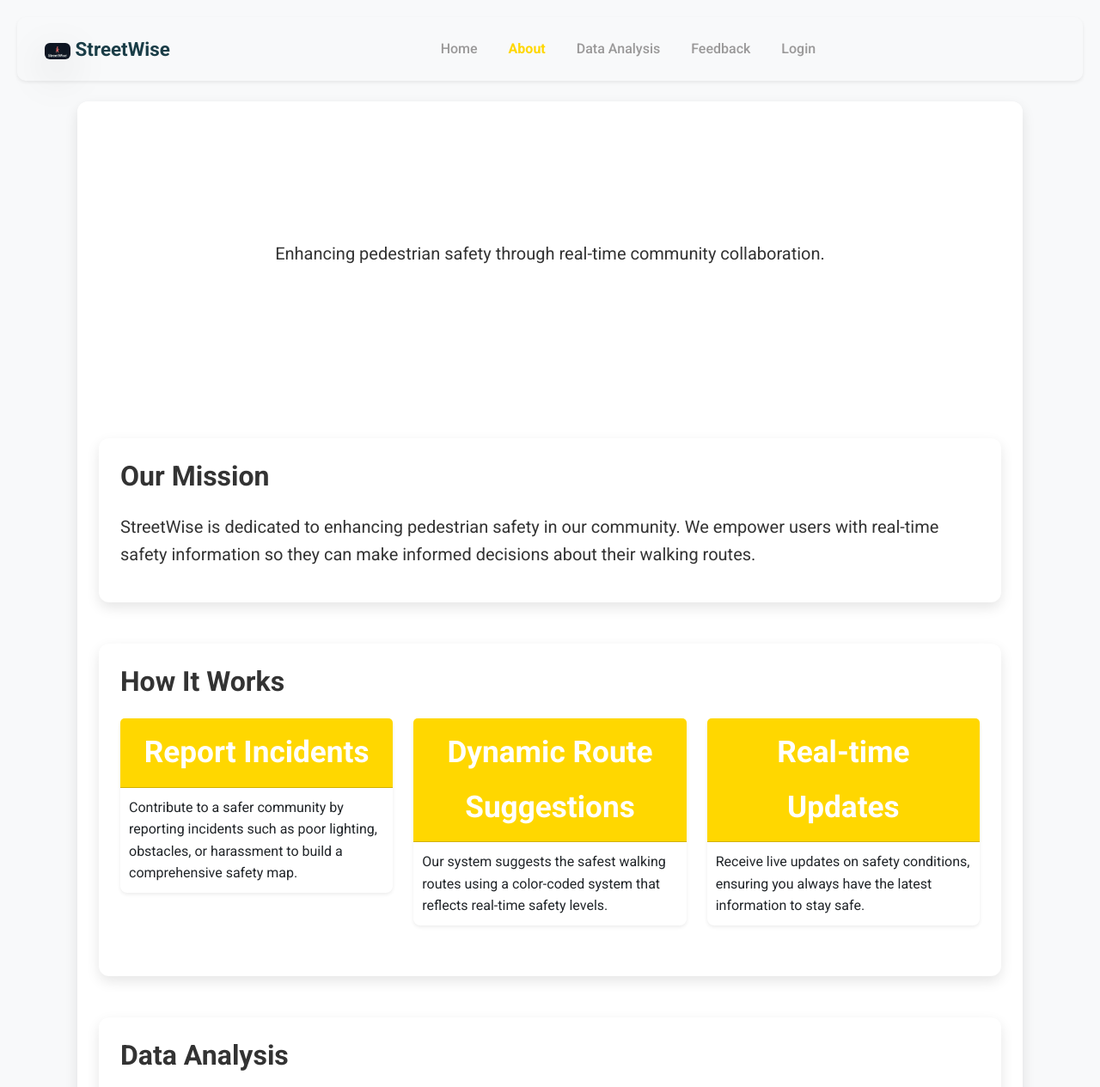
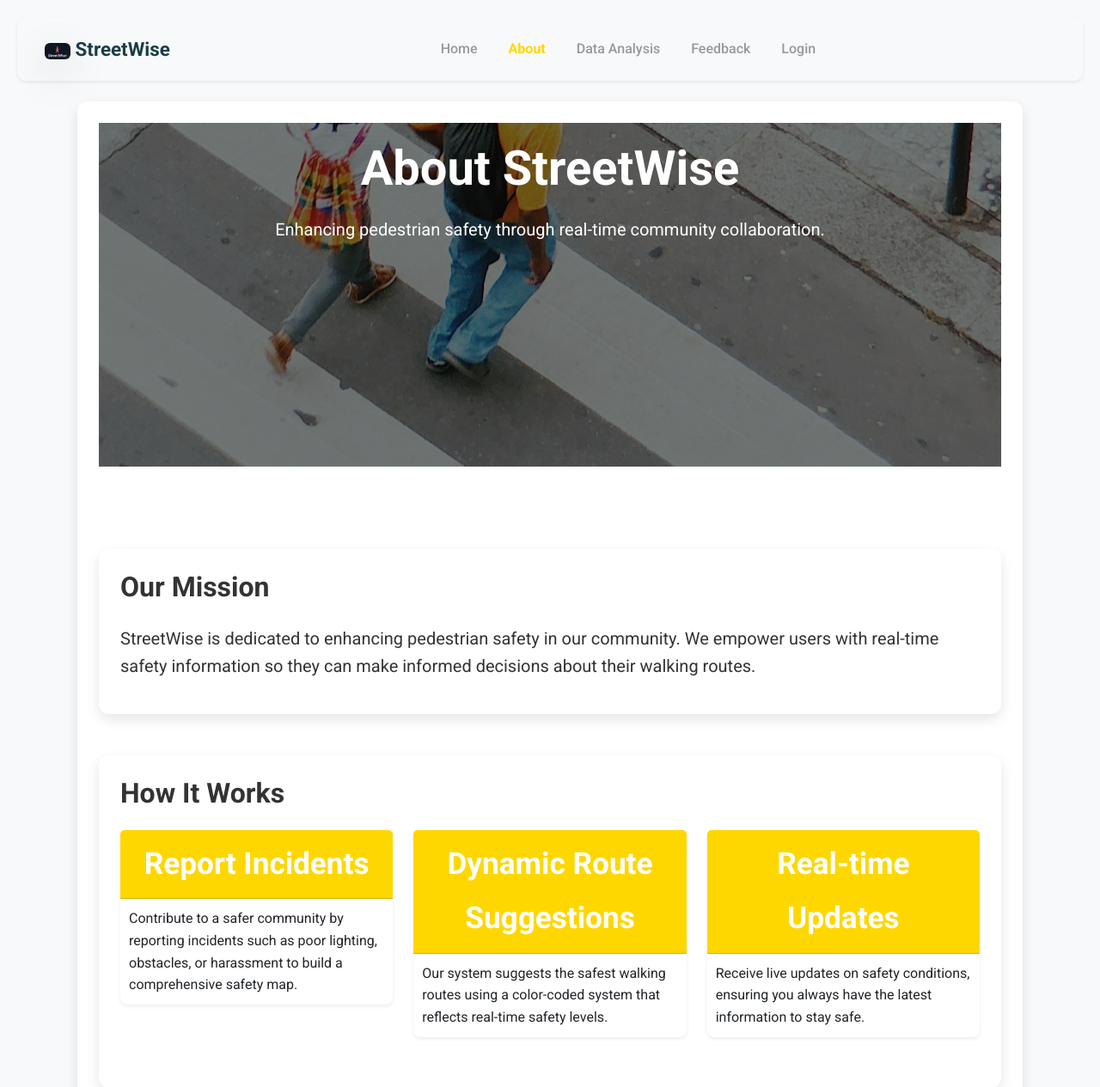
Before and after one commit to Marieid/StreetWise-Project, a Django app: page /info/ in a window 1280 px wide. Shown: the top 1265 px of the page at 86% size. Run offline with Django 3.2, Linux system fonts and the light colour scheme; parts of the project's set-up code (start-up, migrations or seed data) failed here and were passed over.

Commit message:
changed banners

```diff
--- a/StreetWise-Web/main/static/main/style.css
+++ b/StreetWise-Web/main/static/main/style.css
@@ -215,6 +215,7 @@ p {
 }
 #imgg{
     height: 800px;
+    margin-top: 10%;
 }
 /* Reusable large image class */
 .large-feature-img {
@@ -244,12 +245,30 @@ footer a:hover {
     text-decoration: underline;
 }
 
+textarea{
+    resize: vertical;
+    border: 1px solid gold;
+    width: 90%;
+}
+
 /* Hero Section */
 .hero-section {
     position: relative;
-    background: url("/static/main/images/SWMain.jpg") no-repeat center center;
-    padding: 5rem 0;
+    background-size: cover;
+    height: 50vh;
+    margin: 0;
+    padding: 0;
     animation: fadeIn 1.5s ease-in-out;
+}
+
+#hero-index{
+    background: url("/static/main/images/map.jpg") no-repeat center center;
+}
+#hero-about{
+    background: url("/static/main/images/pedestrians.jpg") no-repeat center center;
+}
+#hero-data{
+    background: url("/static/main/images/data.jpg") no-repeat center center;
 }
 
 .hero-overlay {
@@ -258,13 +277,16 @@ footer a:hover {
     left: 0;
     width: 100%;
     height: 100%;
-    background: rgba(0, 0, 0, 0.5);
+    background: rgba(0, 0, 0, 0.5); /* Add a semi-transparent overlay */
+    z-index: 1; /* Ensure it appears above the background image */
 }
 
 .hero-content {
     position: relative;
-    z-index: 2;
+    z-index: 2; /* Ensure the content appears above the overlay */
     animation: slideIn 1.5s ease-in-out;
+    padding: 20px;
+    color: #fff; /* Ensure text is readable */
 }
 
 /* Larger profile card */
--- a/StreetWise-Web/main/templates/main/data_analysis.html
+++ b/StreetWise-Web/main/templates/main/data_analysis.html
@@ -1,5 +1,7 @@
 {% extends "main/base.html" %} {% load static %} {% block content %}
-<header class="py-5 text-center">
+<header class="hero-section position-relative text-center" id="hero-data">
+  <div class="hero-overlay"></div>
+  <div class="hero-content text-white position-relative">
     <h1 class="display-4 fw-bold">
       StreetWise <span class="text-primary">Data</span> Analysis
     </h1>
@@ -7,6 +9,7 @@
       Visualizing community-driven safety data to understand and improve
       pedestrian safety.
     </p>
+  </div>
 </header>
 
 <main class="py-4">
--- a/StreetWise-Web/main/templates/main/info.html
+++ b/StreetWise-Web/main/templates/main/info.html
@@ -1,12 +1,15 @@
-{% extends "main/base.html" %}
-{% load static %}
-{% block content %}
+{% extends "main/base.html" %} {% load static %} {% block content %}
 <!-- Hero Section -->
-<header class="py-5 text-center">
-  <h1 class="display-4 fw-bold">About <span class="text-primary">StreetWise</span></h1>
-  <p class="lead">
-    Enhancing pedestrian safety through real-time community collaboration.
-  </p>
+<header class="hero-section position-relative text-center" id="hero-about">
+  <div class="hero-overlay"></div>
+  <div class="hero-content text-white position-relative">
+    <h1 class="display-4 fw-bold">
+      About <span class="text-primary">StreetWise</span>
+    </h1>
+    <p class="lead">
+      Enhancing pedestrian safety through real-time community collaboration.
+    </p>
+  </div>
 </header>
 
 <main class="py-5">
@@ -15,8 +18,8 @@
     <h2 class="mb-4">Our Mission</h2>
     <p class="lead">
       StreetWise is dedicated to enhancing pedestrian safety in our community.
-      We empower users with real-time safety information so they can make informed
-      decisions about their walking routes.
+      We empower users with real-time safety information so they can make
+      informed decisions about their walking routes.
     </p>
   </section>
 
@@ -30,8 +33,9 @@
           <div class="card-header">Report Incidents</div>
           <div class="card-body">
             <p class="card-text">
-              Contribute to a safer community by reporting incidents such as poor lighting,
-              obstacles, or harassment to build a comprehensive safety map.
+              Contribute to a safer community by reporting incidents such as
+              poor lighting, obstacles, or harassment to build a comprehensive
+              safety map.
             </p>
           </div>
         </div>
@@ -42,8 +46,8 @@
           <div class="card-header">Dynamic Route Suggestions</div>
           <div class="card-body">
             <p class="card-text">
-              Our system suggests the safest walking routes using a color-coded system
-              that reflects real-time safety levels.
+              Our system suggests the safest walking routes using a color-coded
+              system that reflects real-time safety levels.
             </p>
           </div>
         </div>
@@ -54,8 +58,8 @@
           <div class="card-header">Real-time Updates</div>
           <div class="card-body">
             <p class="card-text">
-              Receive live updates on safety conditions, ensuring you always have the latest
-              information to stay safe.
+              Receive live updates on safety conditions, ensuring you always
+              have the latest information to stay safe.
             </p>
           </div>
         </div>
@@ -67,15 +71,16 @@
   <section class="container my-5">
     <h2 class="mb-4">Data Analysis</h2>
     <p class="mb-4">
-      Our data analysis tools provide valuable insights into pedestrian safety trends and
-      patterns. Explore key charts and trends below:
+      Our data analysis tools provide valuable insights into pedestrian safety
+      trends and patterns. Explore key charts and trends below:
     </p>
     <!-- Incident Type Distribution -->
     <div class="card mb-4 shadow-sm">
       <div class="card-header">Incident Type Distribution</div>
       <div class="card-body">
         <p class="card-text">
-          View the distribution of incident types reported by users to identify the most common safety issues.
+          View the distribution of incident types reported by users to identify
+          the most common safety issues.
         </p>
       </div>
     </div>
@@ -84,7 +89,8 @@
       <div class="card-header">Incident Trends Over Time</div>
       <div class="card-body">
         <p class="card-text">
-          See the number of incidents reported over the past 30 days and track emerging trends.
+          See the number of incidents reported over the past 30 days and track
+          emerging trends.
         </p>
       </div>
     </div>
@@ -93,7 +99,8 @@
       <div class="card-header">Incident Heatmap</div>
       <div class="card-body">
         <p class="card-text">
-          Visualize incident density across different areas to quickly identify safety hotspots.
+          Visualize incident density across different areas to quickly identify
+          safety hotspots.
         </p>
       </div>
     </div>
@@ -102,7 +109,8 @@
       <div class="card-header">Calendar Heatmap</div>
       <div class="card-body">
         <p class="card-text">
-          Discover patterns in incident reports by day of the week to understand when safety issues peak.
+          Discover patterns in incident reports by day of the week to understand
+          when safety issues peak.
         </p>
       </div>
     </div>
```
Also changed, not shown: StreetWise-Web/main/templates/main/feedback.html (+4 -4 lines), StreetWise-Web/main/templates/main/index.html (+9 -9 lines), StreetWise-Web/main/static/main/images/data.jpg (added), StreetWise-Web/main/static/main/images/map.jpg (added), StreetWise-Web/main/static/main/images/pedestrians.jpg (added). Lines whose indentation alone changed are shown as unchanged.
